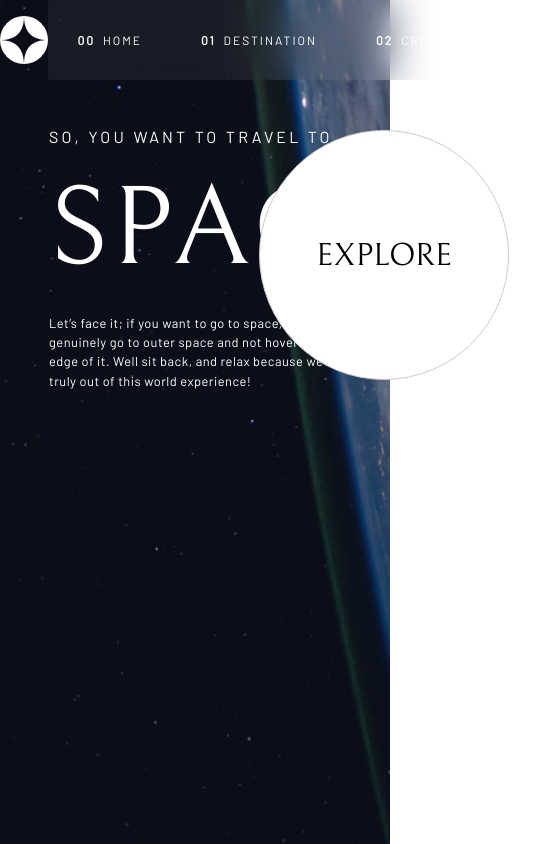
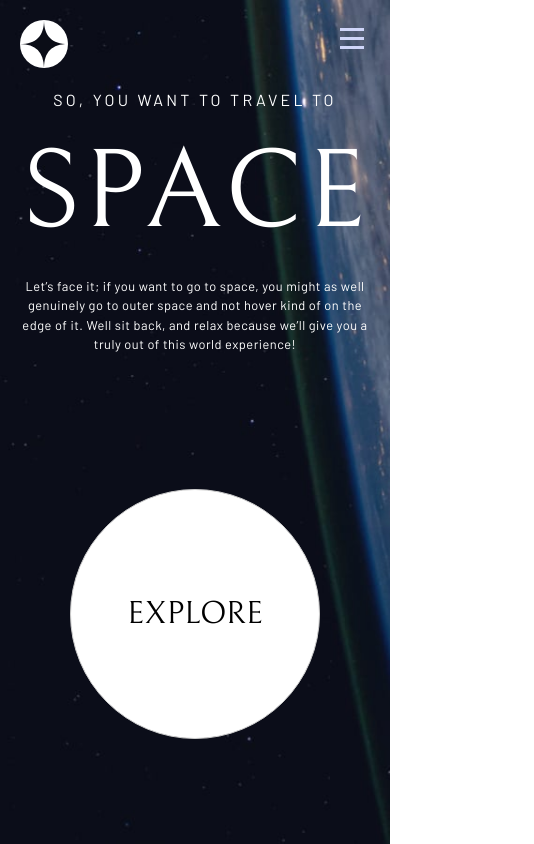
Before and after one commit to florent-augier/space-tourisme-svelte, a Svelte app: page / in a window 390 px wide. Shown: the whole page, 534 px wide, since content can reach past the window. Built offline with nearby package versions, Linux system fonts and the light colour scheme.

Commit message:
Fix(Home): responsive, styles, +toggle nav button

```diff
--- a/public/index.html
+++ b/public/index.html
@@ -1,10 +1,11 @@
 <!DOCTYPE html>
 <html lang="en">
+
 <head>
 	<meta charset='utf-8'>
 	<meta name='viewport' content='width=device-width,initial-scale=1'>
 
-	<title>Svelte app</title>
+	<title>Space Tourism Svelte</title>
 
 	<link rel='icon' type='image/png' href='/favicon.png'>
 	<link rel='stylesheet' href='/global.css'>
@@ -15,4 +16,5 @@
 
 <body>
 </body>
+
 </html>
--- a/src/App.svelte
+++ b/src/App.svelte
@@ -4,15 +4,25 @@
 	let selected = navOptions[0];
 	// let intSelected = 0; // selected page index
 
+	let isOpen = false;
+
+	console.log(isOpen);
+
 	function changeComponent(event) {
 		selected = navOptions[event.srcElement.id];
 		// intSelected = event.srcElement.id;
+	}
+
+	function toggleNavigation() {
+		isOpen = !isOpen;
 	}
 </script>
 
 <main>
 	<header>
-		<div><img src="/assets/shared/logo.svg" alt="star is born" /></div>
+		<div id="logo-header-container">
+			<img src="/assets/shared/logo.svg" alt="star is born" />
+		</div>
 		<nav>
 			<ul>
 				{#each navOptions as option, i}
@@ -25,6 +35,14 @@
 				{/each}
 			</ul>
 		</nav>
+		<div id="toggle-button-nav">
+			<button on:click={toggleNavigation}
+				><img
+					alt="open navigation button"
+					src="/assets/shared/icon-hamburger.svg"
+				/></button
+			>
+		</div>
 	</header>
 
 	<svelte:component this={selected.component} />
@@ -112,13 +130,75 @@
 		font-weight: 900;
 		margin-right: 8px;
 	}
+	#toggle-button-nav {
+		display: none;
+		justify-content: flex-end;
+	}
+	#toggle-button-nav button {
+		background-color: transparent;
+		border: none;
+	}
 
 	@media (max-width: 50rem) {
 		header {
 			top: 0;
 		}
+		nav {
+			width: 60%;
+		}
 		nav::before {
 			display: none;
 		}
+		nav ul li a span.number-navbar-link {
+			display: none;
+		}
+	}
+	@media only screen and (min-device-width: 768px) and (max-device-width: 1024px) and (orientation: portrait) {
+		header {
+			top: 0;
+		}
+		nav {
+			width: 500px;
+		}
+		nav::before {
+			display: none;
+		}
+		nav ul li a span.number-navbar-link {
+			display: none;
+		}
+	}
+	@media only screen and (max-width: 520px) {
+		header {
+			padding: 20px;
+			justify-content: space-around;
+		}
+		nav {
+			display: none;
+		}
+		#logo-header-container {
+			justify-content: flex-start;
+		}
+		#toggle-button-nav {
+			display: flex;
+			justify-content: flex-end;
+			align-items: center;
+		}
+	}
+	@media only screen and (min-device-width: 320px) and (max-device-width: 480px) {
+		header {
+			padding: 20px;
+		}
+		#logo-header-container {
+			justify-content: flex-start;
+		}
+		nav {
+			display: none;
+		}
+
+		#toggle-button-nav {
+			display: flex;
+			justify-content: flex-end;
+			align-items: center;
+		}
 	}
 </style>
--- a/src/Home.svelte
+++ b/src/Home.svelte
@@ -2,18 +2,20 @@
 </script>
 
 <div id="homepage">
+    <div id="grid-home">
         <div class="wrapper-text-home">
             <div id="first-row">SO, YOU WANT TO TRAVEL TO</div>
             <div id="second-row">SPACE</div>
             <div id="third-row">
                 Let’s face it; if you want to go to space, you might as well
-            genuinely go to outer space and not hover kind of on the edge of it.
-            Well sit back, and relax because we’ll give you a truly out of this
-            world experience!
+                genuinely go to outer space and not hover kind of on the edge of
+                it. Well sit back, and relax because we’ll give you a truly out
+                of this world experience!
             </div>
         </div>
         <div class="wrapper-explore-button">
             <button id="explore-space">EXPLORE</button>
+        </div>
     </div>
 </div>
 
@@ -24,16 +26,27 @@
         z-index: 1;
         min-height: 100vh;
         width: 100%;
-        min-height: 100vh;
         background-size: cover;
         background-repeat: no-repeat;
         background-position-x: center;
         background-position-y: center;
+        display: flex;
+        justify-content: flex-end;
+        align-items: end;
+    }
+    #grid-home {
+        width: 100%;
+        /* height: auto;
+        position: absolute; */
+        height: auto;
+        display: grid;
+        grid-template-columns: auto auto;
+        justify-content: space-around;
+        margin-bottom: 100px;
     }
     .wrapper-text-home {
-        position: absolute;
-        margin-top: 30%;
-        margin-left: 10%;
+        /* margin-top: 30%;
+        margin-left: 10%; */
         width: min-content;
         height: auto;
         display: flex;
@@ -62,9 +75,8 @@
         letter-spacing: 0.5px;
     }
     .wrapper-explore-button {
-        position: absolute;
-        margin-top: 27%;
-        margin-left: 60%;
+        /* margin-top: 27%;
+        margin-left: 60%; */
         width: 300px;
         height: 300px;
         display: flex;
@@ -108,4 +120,38 @@
         transform: scale(1.5);
         opacity: 1;
     }
+    @media (max-width: 50rem) {
+        #homepage {
+            justify-content: center;
+            align-items: center;
+        }
+        #grid-home {
+            grid-template-columns: auto;
+            margin: 100px;
+            align-items: center;
+            margin-bottom: 0;
+        }
+        .wrapper-explore-button {
+            margin: auto;
+        }
+        .wrapper-text-home {
+            align-items: center;
+            text-align: center;
+        }
+    }
+    @media only screen and (min-device-width: 768px) and (max-device-width: 1024px) and (orientation: portrait) {
+        #grid-home {
+            grid-template-columns: auto;
+            margin: auto;
+            align-items: center;
+            grid-row-gap: 100px;
+        }
+        .wrapper-explore-button {
+            margin: auto;
+        }
+        .wrapper-text-home {
+            align-items: center;
+            text-align: center;
+        }
+    }
 </style>
--- a/src/main.js
+++ b/src/main.js
@@ -1,10 +1,7 @@
 import App from './App.svelte';
 
 const app = new App({
-	target: document.body,
-	props: {
-		name: 'world'
-	}
+	target: document.body
 });
 
 export default app;
```
Lines whose indentation alone changed are shown as unchanged.
